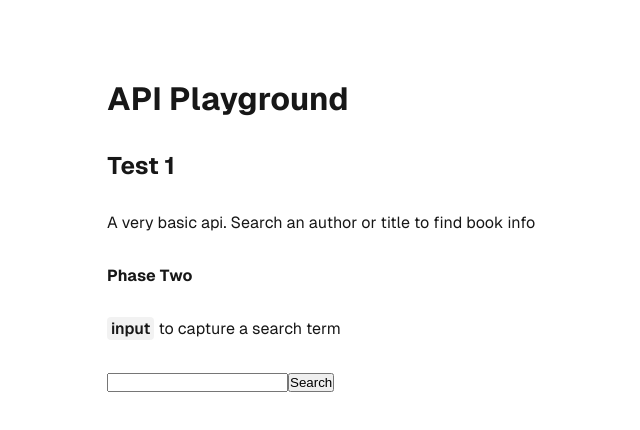
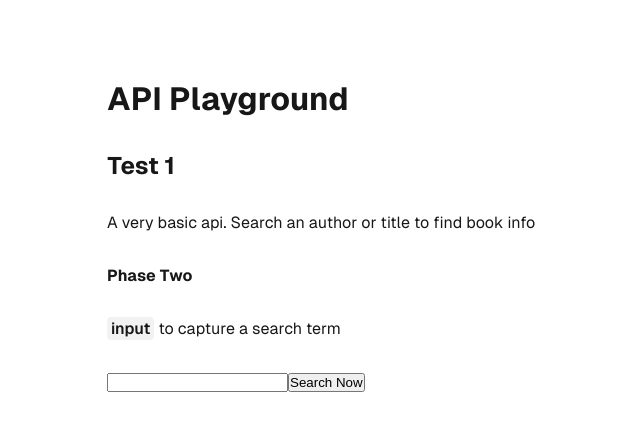
Before and after one commit to c-uliano/api-playground, a Next.js app: page / in a window 1280 px wide. Shown: the top 430 px of the page, without its empty margins (53-693 px from the left). Built offline with nearby package versions, Linux system fonts and the light colour scheme.

Commit message:
btnText prop added, other options explored

```diff
--- a/src/app/page.tsx
+++ b/src/app/page.tsx
@@ -54,7 +54,7 @@ export default function Home() {
 
                 <h4>Phase Two</h4>
                 <p><code>input</code> to capture a search term</p>
-                <SearchBar value={value} setValue={setValue} onSearchHandler={onSearch} />
+                <SearchBar btnText="Search Now" value={value} setValue={setValue} onSearchHandler={onSearch} />
 
                 {/* Display the search results */}
                 <ul>
--- a/src/components/SearchBar/SearchBar.tsx
+++ b/src/components/SearchBar/SearchBar.tsx
@@ -1,7 +1,7 @@
 import React, {useState} from 'react';
 
 export const SearchBar = (props: any) => {
-    const {value, setValue, onSearchHandler} = props;
+    const {value, setValue, onSearchHandler, btnText} = props;
 
     const onChangeHandler = (e: any) => {
         setValue(e.target.value);
@@ -15,9 +15,32 @@ export const SearchBar = (props: any) => {
         <>
             <form action="" onSubmit={onSubmitHandler}>
                 <input onChange={onChangeHandler} type="text" value={value} />
-                <button onClick={onSearchHandler}>Search</button>
+                <button onClick={onSearchHandler}>{btnText ? btnText : 'Search'}</button>
             </form>
             <p>{value}</p>
         </>
     );
 }
+
+// * other version, with props and their types defined how I've done it in the past. Didn't test, assumption that it would still work
+// export const SearchBar = (props: {value: string; setValue: (e:string)=>void; onSearchHandler: ()=>void}) => {
+//     // const {value, setValue, onSearchHandler} = props;
+
+//     const onChangeHandler = (e: any) => {
+//         props.setValue(e.target.value);
+//     }
+
+//     const onSubmitHandler = (e: any) => {
+//         e.preventDefault();
+//     }
+
+//     return (
+//         <>
+//             <form action="" onSubmit={onSubmitHandler}>
+//                 <input onChange={onChangeHandler} type="text" value={props.value} />
+//                 <button onClick={props.onSearchHandler}>Search</button>
+//             </form>
+//             <p>{props.value}</p>
+//         </>
+//     );
+// }
```
